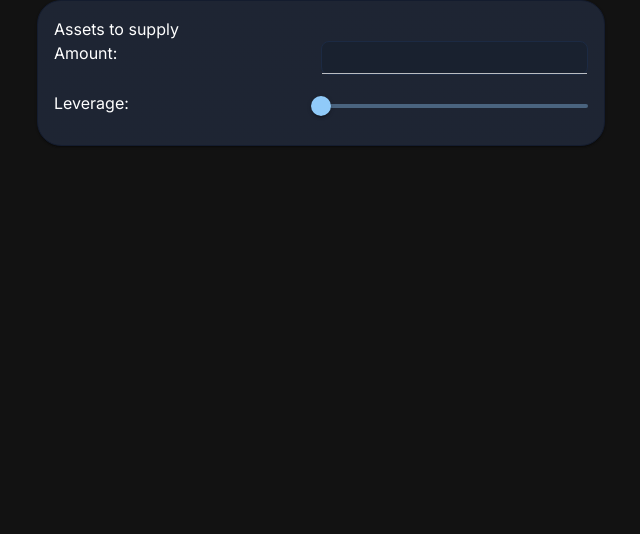
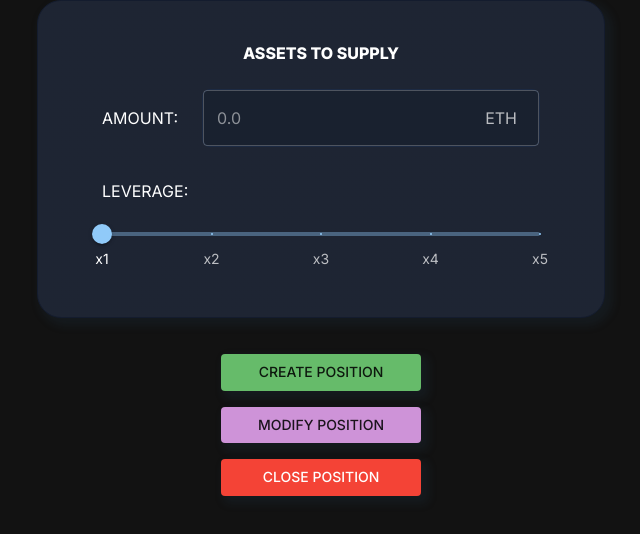
Before and after one commit to AlisherHinweise/klyro, a Next.js app in the folder client/: page / in a window 1280 px wide. Shown: the top 534 px of the page, without its empty margins (27-667 px from the left). Built offline with nearby package versions, Linux system fonts and the light colour scheme.

Commit message:
finilize amount card

```diff
--- /dev/null
+++ b/client/src/app/globalStyled.ts
@@ -0,0 +1,9 @@
+'use client'
+import { Container, styled } from '@mui/material'
+
+export const CustomContainer = styled(Container)`
+  width: 100%;
+  display: grid;
+  grid-template-columns: repeat(2, 1fr);
+  gap: 16px;
+`
--- a/client/src/app/layout.tsx
+++ b/client/src/app/layout.tsx
@@ -12,7 +12,7 @@ export default function RootLayout({
 }>) {
   return (
     <html lang="en">
-      <body className={inter.className}>
+      <body className={inter.className} suppressHydrationWarning>
         <ThemeProvider theme={theme}>{children}</ThemeProvider>
       </body>
     </html>
--- a/client/src/app/page.tsx
+++ b/client/src/app/page.tsx
@@ -1,7 +1,5 @@
-'use client'
-
 import { AmountCard } from '@/features/AmountCard/AmountCard'
-import { Container, styled } from '@mui/material'
+import { CustomContainer } from './globalStyled'
 
 export default function Home() {
   return (
@@ -13,10 +11,3 @@ export default function Home() {
     </CustomContainer>
   )
 }
-
-const CustomContainer = styled(Container)`
-  width: 100%;
-  display: grid;
-  grid-template-columns: repeat(2, 1fr);
-  gap: 16px;
-`
--- a/client/src/components/CustomCard/CustomCard.tsx
+++ b/client/src/components/CustomCard/CustomCard.tsx
@@ -1,5 +1,5 @@
-import { Card, styled } from '@mui/material'
 import React from 'react'
+import { StyledCard } from './styled'
 
 interface ICustomCard {
   children: React.ReactElement
@@ -8,9 +8,3 @@ interface ICustomCard {
 export const CustomCard: React.FC<ICustomCard> = ({ children }) => {
   return <StyledCard>{children}</StyledCard>
 }
-
-const StyledCard = styled(Card)`
-  background-color: #121928;
-  border: 1px solid #141c2e;
-  border-radius: 24px;
-`
--- /dev/null
+++ b/client/src/components/CustomCard/styled.ts
@@ -0,0 +1,12 @@
+'use client'
+import { Card, styled } from '@mui/material'
+
+export const StyledCard = styled(Card)`
+  background-color: #121928;
+  border: 1px solid #141c2e;
+  border-radius: 24px;
+  padding: 24px 48px;
+  -webkit-box-shadow: 5px 5px 8px 3px rgba(34, 60, 80, 0.2);
+  -moz-box-shadow: 5px 5px 8px 3px rgba(34, 60, 80, 0.2);
+  box-shadow: 5px 5px 8px 3px rgba(34, 60, 80, 0.2);
+`
--- a/client/src/components/CustomInput/CustomInput.tsx
+++ b/client/src/components/CustomInput/CustomInput.tsx
@@ -1,12 +1,7 @@
-import { Input, styled } from '@mui/material'
+import { TextFieldProps } from '@mui/material'
 import React from 'react'
+import { StyledInput } from './styled'
 
-export const CustomInput = () => {
-  return <StyledInput />
+export const CustomInput: React.FC<TextFieldProps> = (props) => {
+  return <StyledInput {...props} />
 }
-
-const StyledInput = styled(Input)`
-  background-color: #19212f;
-  border: 1px solid #1c2a43;
-  border-radius: 8px;
-`
--- /dev/null
+++ b/client/src/components/CustomInput/styled.ts
@@ -0,0 +1,8 @@
+'use client'
+import { styled, TextField } from '@mui/material'
+
+export const StyledInput = styled(TextField)`
+  background-color: #19212f;
+  border: 1px solid #1c2a43;
+  border-radius: 8px;
+`
--- a/client/src/features/AmountCard/AmountCard.tsx
+++ b/client/src/features/AmountCard/AmountCard.tsx
@@ -1,40 +1,91 @@
-import React, { useState } from 'react'
-import { CardContent, Slider, Typography } from '@mui/material'
-import { CardContainer, TwoColsContainer } from './styled'
+import React from 'react'
+import { CardContent, InputAdornment, Slider } from '@mui/material'
+import {
+  ButtonContainer,
+  CardContainer,
+  CustomButton,
+  CustomContainer,
+  CustomTypography,
+  InfoContainer,
+  TwoColsContainer,
+} from './styled'
 import { CustomCard } from '@/components/CustomCard/CustomCard'
 import { CustomInput } from '@/components/CustomInput/CustomInput'
 
 export const AmountCard: React.FC = () => {
-  const [leverage, setLeverage] = useState<number>(1)
-
-  const handleLeverageChange = (event: Event, newValue: number | number[]) => {
-    setLeverage(newValue as number)
-  }
+  const marks = [
+    {
+      value: 1,
+      label: 'x1',
+    },
+    {
+      value: 2,
+      label: 'x2',
+    },
+    {
+      value: 3,
+      label: 'x3',
+    },
+    {
+      value: 4,
+      label: 'x4',
+    },
+    {
+      value: 5,
+      label: 'x5',
+    },
+  ]
 
   return (
+    <InfoContainer>
       <CustomCard>
         <CardContent>
-        <Typography>Assets to supply</Typography>
+          <CustomTypography
+            sx={{ fontWeight: '800', justifyContent: 'center' }}
+          >
+            Assets to supply
+          </CustomTypography>
           <CardContainer>
             <TwoColsContainer>
-            <Typography>Amount: </Typography>
-            <CustomInput />
+              <CustomTypography>Amount: </CustomTypography>
+              <CustomInput
+                placeholder={'0.0'}
+                sx={{ width: '100%' }}
+                slotProps={{
+                  input: {
+                    endAdornment: (
+                      <InputAdornment position="start">ETH</InputAdornment>
+                    ),
+                  },
+                }}
+              />
             </TwoColsContainer>
-          <TwoColsContainer>
-            <Typography>Leverage: </Typography>
+            <CustomContainer>
+              <CustomTypography>Leverage: </CustomTypography>
               <Slider
-              value={leverage}
-              onChange={handleLeverageChange}
+                aria-label="Always visible"
+                step={1}
                 min={1}
                 max={5}
-              step={1}
-              valueLabelDisplay="auto"
-              valueLabelFormat={(value) => `${value}`}
-              sx={{ width: '100%' }}
+                marks={marks}
+                sx={{}}
               />
-          </TwoColsContainer>
+            </CustomContainer>
           </CardContainer>
         </CardContent>
       </CustomCard>
+
+      <ButtonContainer>
+        <CustomButton color="success" variant="contained">
+          CREATE POSITION
+        </CustomButton>
+        <CustomButton color="secondary" variant="contained">
+          MODIFY POSITION
+        </CustomButton>
+        <CustomButton color="error" variant="contained">
+          CLOSE POSITION
+        </CustomButton>
+      </ButtonContainer>
+    </InfoContainer>
   )
 }
--- a/client/src/features/AmountCard/styled.ts
+++ b/client/src/features/AmountCard/styled.ts
@@ -1,12 +1,49 @@
-import { styled } from '@mui/material'
+'use client'
+import { Button, Container, styled, Typography } from '@mui/material'
 
 export const CardContainer = styled('div')`
   display: flex;
   flex-direction: column;
+  gap: 32px;
+  margin-top: 24px;
+`
+
+export const CustomTypography = styled(Typography)`
+  display: flex;
+  align-items: center;
+  text-transform: uppercase;
+`
+
+export const TwoColsContainer = styled('div')`
+  display: flex;
+  gap: 24px;
+`
+
+export const CustomContainer = styled(Container)`
+  display: flex;
+  flex-direction: column;
+  padding-left: 0 !important;
+  padding-right: 0 !important;
+  gap: 16px !important;
+`
+
+export const InfoContainer = styled('div')`
+  display: flex;
+  flex-direction: column;
+  gap: 36px;
+`
+
+export const ButtonContainer = styled('div')`
+  display: flex;
+  flex-direction: column;
+  align-items: center;
+  justify-content: center;
   gap: 16px;
 `
 
-export const TwoColsContainer = styled('div')`
-  display: grid;
-  grid-template-columns: repeat(2, 1fr); /* исправлено на правильное название */
+export const CustomButton = styled(Button)`
+  width: 200px;
+  -webkit-box-shadow: 5px 5px 8px 3px rgba(34, 60, 80, 0.2);
+  -moz-box-shadow: 5px 5px 8px 3px rgba(34, 60, 80, 0.2);
+  box-shadow: 5px 5px 8px 3px rgba(34, 60, 80, 0.2);
 `
```
Lines whose indentation alone changed are shown as unchanged.
